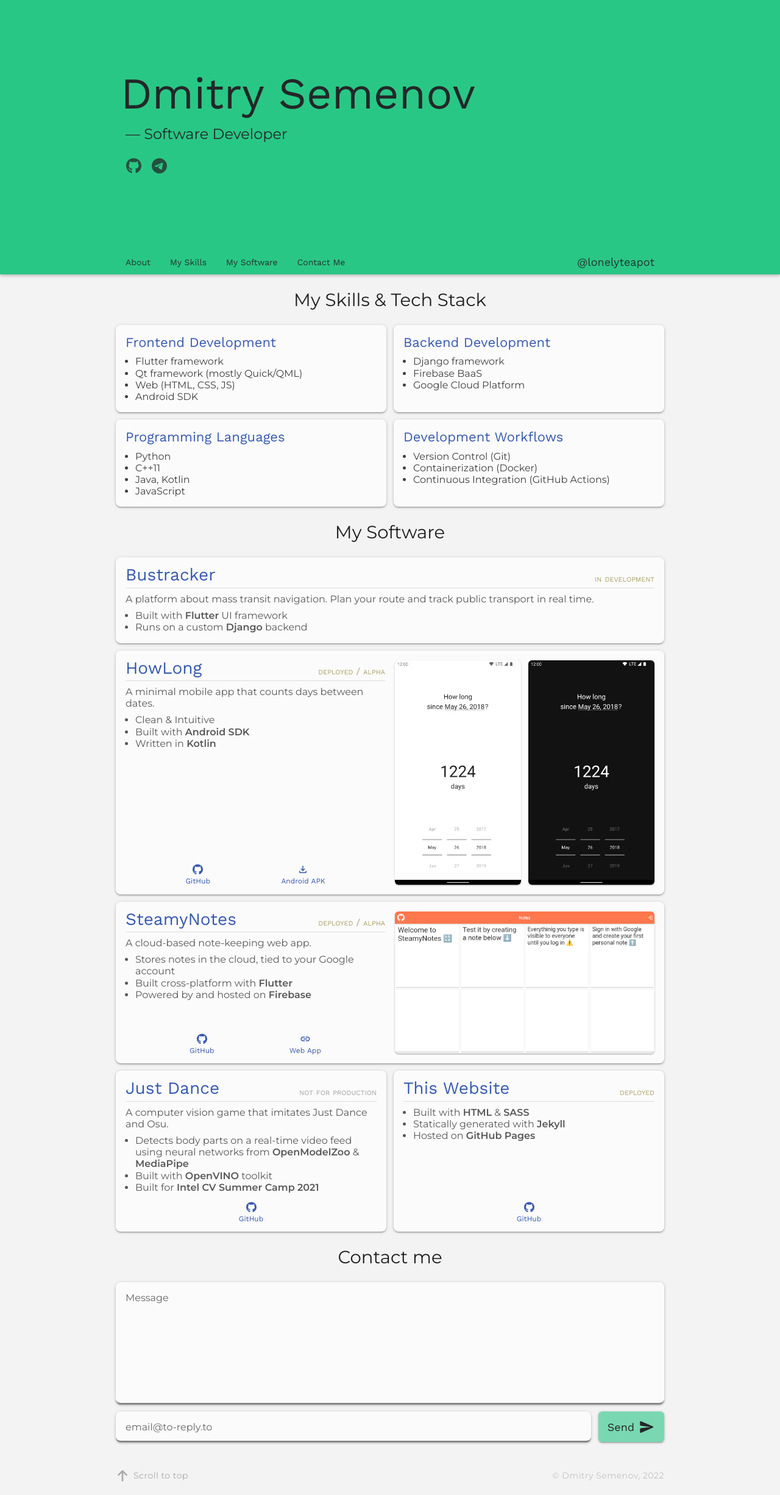
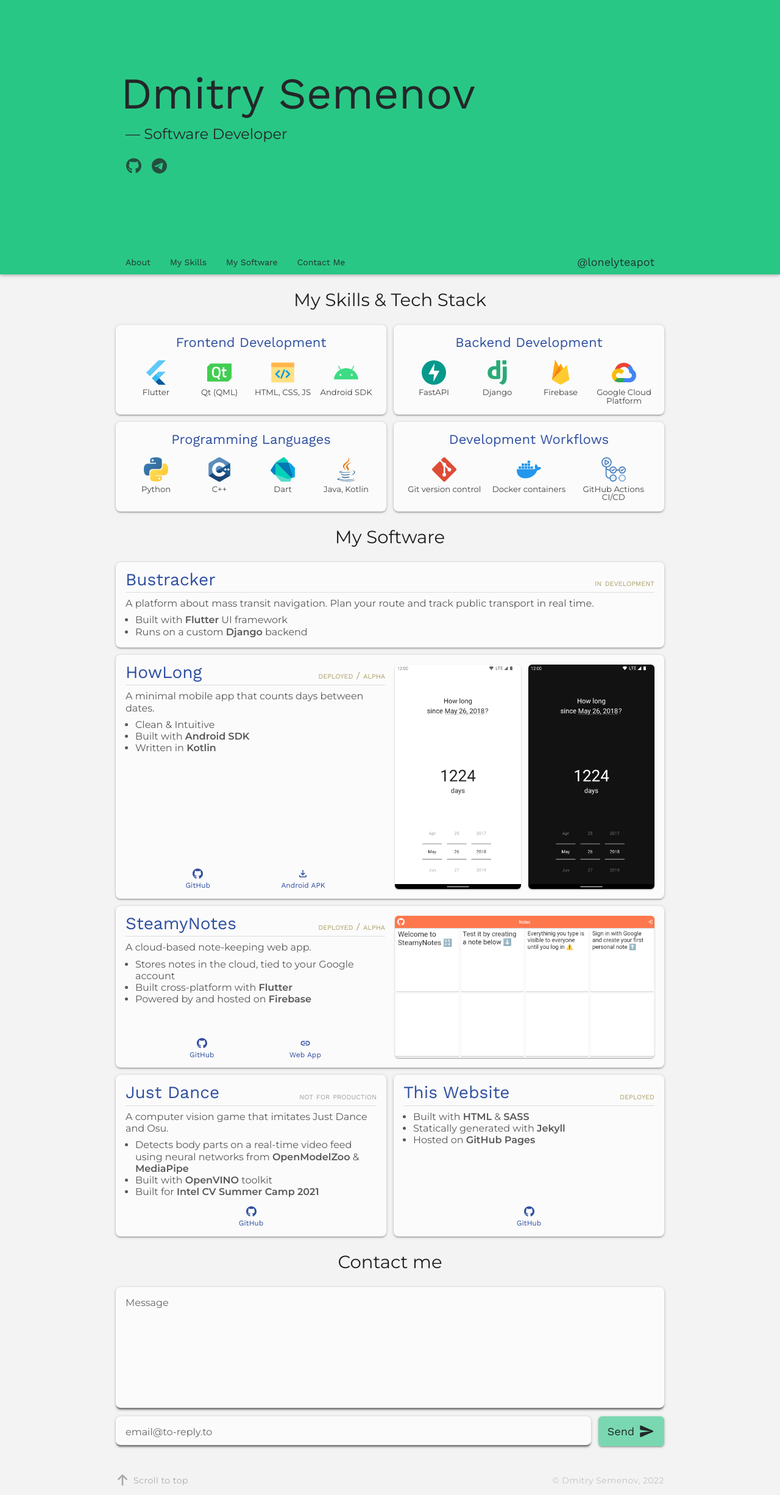
Before and after one commit to lonelyteapot/lonelyteapot.github.io, a Jekyll site: the page built from pages/index.html, in a window 1280 px wide. Shown: the whole page at 61% size. Built offline with Jekyll 4.4.1, drawn with Linux system fonts in a browser that asks for light colours.

Commit message:
06/19 update (#18)
* Add icons to skills

* Restyle Skills

* Refactor Skills data

* Add FastAPI to skills

* Add Dart to skills

* Refactor skills

* Darken the blue color

```diff
--- a/_data/skills.yaml
+++ b/_data/skills.yaml
@@ -1,25 +1,41 @@
 - category: Frontend Development
   skills:
-    - Flutter framework
-    - Qt framework (mostly Quick/QML)
-    - Web (HTML, CSS, JS)
-    - Android SDK
+    - text: Flutter
+      icon: flutter-logo.svg
+    - text: Qt (QML)
+      icon: qt-logo.svg
+    - text: HTML, CSS, JS
+      icon: web-logo.svg
+    - text: Android SDK
+      icon: android-logo.svg
 
 - category: Backend Development
   skills:
-    - Django framework
-    - Firebase BaaS
-    - Google Cloud Platform
+    - text: FastAPI
+      icon: fastapi-logo.svg
+    - text: Django
+      icon: django-logo.svg
+    - text: Firebase
+      icon: firebase-logo.svg
+    - text: Google Cloud Platform
+      icon: google-cloud-logo.svg
 
 - category: Programming Languages
   skills:
-    - Python
-    - C++11
-    - Java, Kotlin
-    - JavaScript
+    - text: Python
+      icon: python-logo.svg
+    - text: C++
+      icon: cpp-logo.svg
+    - text: Dart
+      icon: dart-logo.svg
+    - text: Java, Kotlin
+      icon: java-logo.svg
 
 - category: Development Workflows
   skills:
-    - Version Control (Git)
-    - Containerization (Docker)
-    - Continuous Integration (GitHub Actions)
+    - text: Git version control
+      icon: git-logo.svg
+    - text: Docker containers
+      icon: docker-logo.svg
+    - text: GitHub Actions CI/CD
+      icon: github-actions-logo.svg
--- a/_sass/variables.sass
+++ b/_sass/variables.sass
@@ -5,7 +5,7 @@ $content-font: 'Montserrat', sans-serif
 // Colors
 $primary-color: #29C785
 $color-on-primary: #232729
-$secondary-color: #385AAE
+$secondary-color: #2f4fa0
 $canvas-color: #FBFBFB
 $color-on-canvas: black
 $background-color: #F3F3F3
--- a/css/index.scss
+++ b/css/index.scss
@@ -15,17 +15,35 @@ ignore {$front-matter: lint};
 @import 'components/vertical-link';
 
 #skills > ul > li {
-    gap: 0.5rem;
+    gap: 1rem;
     flex-basis: 300px;
 
     h3 {
+        text-align: center;
         font-size: 1.375rem;
     }
 
+    ul {
+        display: grid;
+        grid-auto-flow: column;
+        grid-auto-columns: 1fr;
+        // display: flex;
+        // justify-content: space-between;
+        gap: 0.25rem;
+    }
+
     li {
-        list-style-type: disc;
-        margin-left: 1em;
-        color: transparentize($color: $color-on-canvas, $amount: 0.25);
+        display: flex;
+        flex-direction: column;
+        align-items: center;
+        gap: 0.375rem;
+
+        span {
+            text-align: center;
+            color: transparentize($color: $color-on-canvas, $amount: 0.25);
+            font-size: 0.825rem;
+            line-height: 1;
+        }
     }
 }
 
--- a/pages/index.html
+++ b/pages/index.html
@@ -13,7 +13,10 @@ permalink: /
                 <h3>{{ category.category }}</h3>
                 <ul>
                     {% for skill in category.skills %}
-                    <li>{{ skill }}</li>
+                    <li>
+                        <img src="/icons/{{ skill.icon }}" alt="icon" width="40" height="40">
+                        <span>{{ skill.text }}</span>
+                    </li>
                     {% endfor %}
                 </ul>
             </li>
```
Also changed, not shown: icons/android-logo.svg (added), icons/cpp-logo.svg (added), icons/dart-logo.svg (added), icons/django-logo.svg (added), icons/docker-logo.svg (added), icons/fastapi-logo.svg (added), icons/firebase-logo.svg (added), icons/flutter-logo.svg (added), icons/git-logo.svg (added), icons/github-actions-logo.svg (added), icons/google-cloud-logo.svg (added), icons/java-logo.svg (added), icons/python-logo.svg (added), icons/qt-logo.svg (added), 1 more files.
